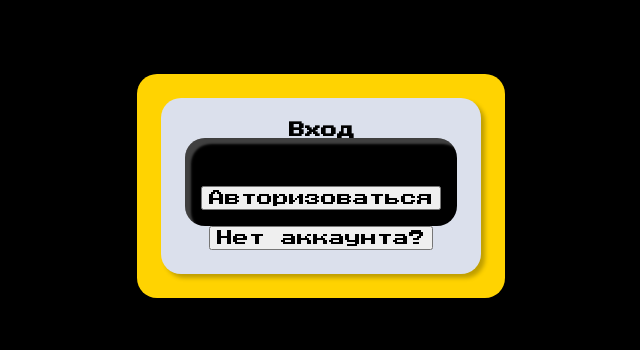
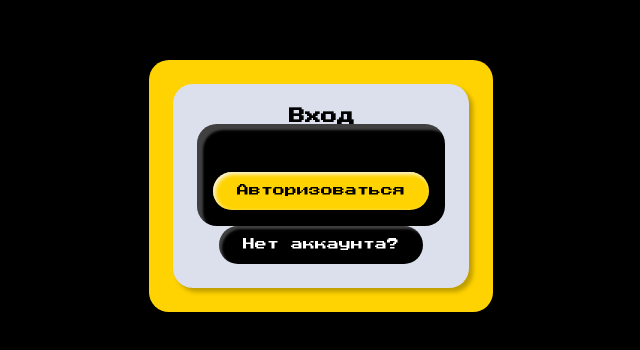
Before and after one commit to akezhanbexeitov/pac-man, a React (Vite) app in the folder packages/client/: page /login in a window 1280 px wide. Shown: the part 214-564 px from the top of the page, without its empty margins (319-959 px from the left). Built offline with nearby package versions, Linux system fonts and the light colour scheme.

Commit message:
Create button variants

```diff
--- a/packages/client/src/components/ui/Button/index.module.scss
+++ b/packages/client/src/components/ui/Button/index.module.scss
@@ -0,0 +1,40 @@
+.btn {
+  &-primary {
+    display: flex;
+    justify-content: center;
+    align-items: center;
+    background-color: transparent;
+    border: none;
+    padding: 12px 24px;
+    box-shadow: 2px 2px 4px 0px #FAFAFA inset;
+    background-color: var(--yellow-color);
+    border-radius: 34px;
+    cursor: pointer;
+    transition: opacity 0.3s ease-in-out;
+    font-size: 12px;
+
+    &:hover {
+      opacity: 0.8;
+    }
+  }
+
+  &-secondary {
+    display: flex;
+    justify-content: center;
+    align-items: center;
+    background-color: transparent;
+    border: none;
+    padding: 12px 24px;
+    box-shadow: 3px 3px 2.299999952316284px 0px #FFFFFF40 inset;
+    background-color: var(--black-color);
+    color: var(--white-color);
+    border-radius: 34px;
+    cursor: pointer;
+    transition: opacity 0.3s ease-in-out;
+    font-size: 12px;
+
+    &:hover {
+      opacity: 0.8;
+    }
+  }
+}
--- a/packages/client/src/components/ui/Button/index.tsx
+++ b/packages/client/src/components/ui/Button/index.tsx
@@ -1,15 +1,15 @@
-import { FC } from 'react'
+import { ButtonHTMLAttributes, FC } from 'react'
 import classnames from 'classnames'
+import styles from './index.module.scss'
 
-interface Props extends React.HTMLProps<HTMLButtonElement> {
-  type: 'primary' | 'secondary' | 'danger'
+interface Props extends ButtonHTMLAttributes<HTMLButtonElement> {
+  variant: 'primary' | 'secondary' | 'danger'
 }
 
-const Button: FC<Props> = ({ type, children, ...rest }) => {
+const Button: FC<Props> = ({ variant, children, ...rest }) => {
   const btnClass = classnames({
-    'btn-primary': type === 'primary',
-    'btn-secondary': type === 'secondary',
-    'btn-danger': type === 'danger',
+    [styles['btn-primary']]: variant === 'primary',
+    [styles['btn-secondary']]: variant === 'secondary',
   })
 
   return (
--- a/packages/client/src/pages/LoginPage/index.tsx
+++ b/packages/client/src/pages/LoginPage/index.tsx
@@ -16,10 +16,12 @@ const LoginPage = () => {
           <form onSubmit={handleSubmit} className={styles['login__form']}>
             <Field />
             <Field />
-            <Button type="primary">Авторизоваться</Button>
+            <Button variant="primary">Авторизоваться</Button>
           </form>
 
-          <Button type="secondary">Нет аккаунта?</Button>
+          <Button variant="secondary" type="button">
+            Нет аккаунта?
+          </Button>
         </main>
       </div>
     </div>
```
